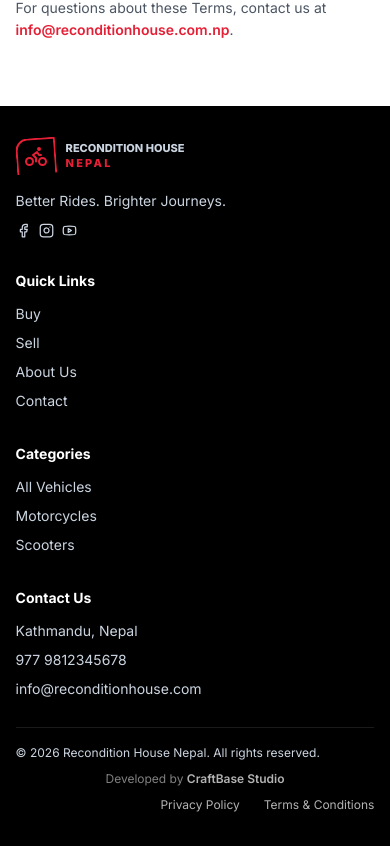
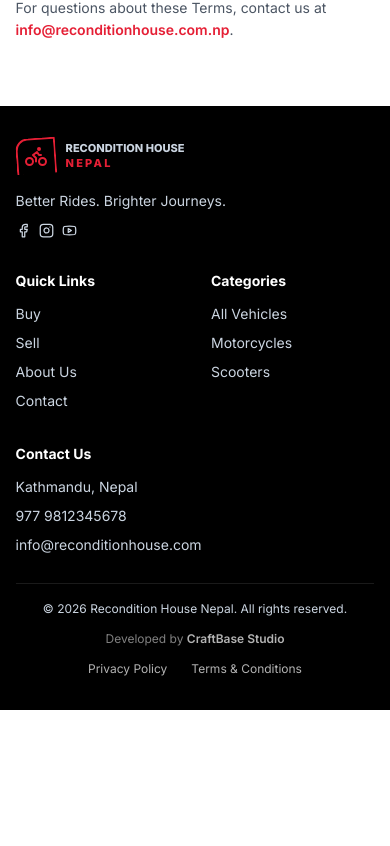
Before and after one commit to AasutoshDevkota/HamroRecondition, a React (Vite) app: page /terms-and-conditions in a window 390 px wide. Shown: the part 2053-2899 px from the top of the page. After the commit the page ends 2763 px from the top, so only its background shows below. Built offline with nearby package versions, Linux system fonts and the light colour scheme.

Commit message:
Fixed Minor Design Issues

```diff
--- a/src/components/Footer.jsx
+++ b/src/components/Footer.jsx
@@ -1,13 +1,16 @@
+// src/components/Footer.jsx
 import { Link } from "react-router-dom";
-import { Facebook, Instagram, Youtube, Music2 } from "lucide-react";
+import {
+  Facebook, Instagram, Youtube, Music2
+} from "lucide-react";
 import Logo from "./Logo";
 import FooterColumn from "./FooterColumn";
 
 export default function Footer() {
   return (
     <footer className="bg-[#000000] py-8 text-slate-300">
-      <div className="container-site grid gap-8 sm:grid-cols-2 lg:grid-cols-4">
-        <div>
+      <div className="container-site grid grid-cols-2 gap-8 lg:grid-cols-4">
+        <div className="col-span-2 lg:col-span-1">
           <Logo />
           <p className="mt-4 text-[14px]">Better Rides. Brighter Journeys.</p>
           <div className="mt-3 flex gap-2">
@@ -17,16 +20,10 @@
           </div>
         </div>
 
-        <FooterColumn
-          title="Quick Links"
-          links={["Buy", "Sell", "About Us", "Contact"]}
-        />
-        <FooterColumn
-          title="Categories"
-          links={["All Vehicles", "Motorcycles", "Scooters"]}
-        />
+        <FooterColumn title="Quick Links" links={["Buy", "Sell", "About Us", "Contact"]} />
+        <FooterColumn title="Categories" links={["All Vehicles", "Motorcycles", "Scooters"]} />
 
-        <div>
+        <div className="col-span-2 lg:col-span-1">
           <h3 className="text-[14px] font-bold text-white">Contact Us</h3>
           <div className="mt-3 space-y-2 text-[14px]">
             <p>Kathmandu, Nepal</p>
@@ -36,8 +33,8 @@
         </div>
       </div>
 
-      <div className="container-site mt-7 grid grid-cols-1 items-center gap-2 border-t border-white/10 pt-4 text-[12px] sm:grid-cols-3">
-        <span className="text-left">
+      <div className="container-site mt-7 flex flex-col items-center gap-3 border-t border-white/10 pt-4 text-[12px] sm:grid sm:grid-cols-3 sm:items-center sm:gap-2">
+        <span className="text-center sm:text-left">
           © 2026 Recondition House Nepal. All rights reserved.
         </span>
 
@@ -53,17 +50,11 @@
           </a>
         </div>
 
-        <div className="flex justify-end gap-6">
-          <Link
-            to="/privacy-policy"
-            className="text-white/70 hover:text-white transition-colors"
-          >
+        <div className="flex justify-center gap-6 sm:justify-end">
+          <Link to="/privacy-policy" className="text-white/70 hover:text-white transition-colors">
             Privacy Policy
           </Link>
-          <Link
-            to="/terms-and-conditions"
-            className="text-white/70 hover:text-white transition-colors"
-          >
+          <Link to="/terms-and-conditions" className="text-white/70 hover:text-white transition-colors">
             Terms & Conditions
           </Link>
         </div>
--- a/src/components/Hero.jsx
+++ b/src/components/Hero.jsx
@@ -45,7 +45,7 @@
   className="h-full w-full object-cover object-[75%_30%] sm:object-right-top lg:object-[70%_30%]"
 />
           </picture>
-          <div className="absolute inset-0 bg-gradient-to-r from-white via-white/80 to-white/10 sm:via-white/70 sm:to-white/5" />
+          <div className="absolute inset-0 bg-gradient-to-r from-white from-10% via-white/90 via-50% to-white/10 sm:via-white/85 sm:to-white/5" />
         </div>
 
         {/* Content — explicit stacking layer, always painted above the background */}
```
